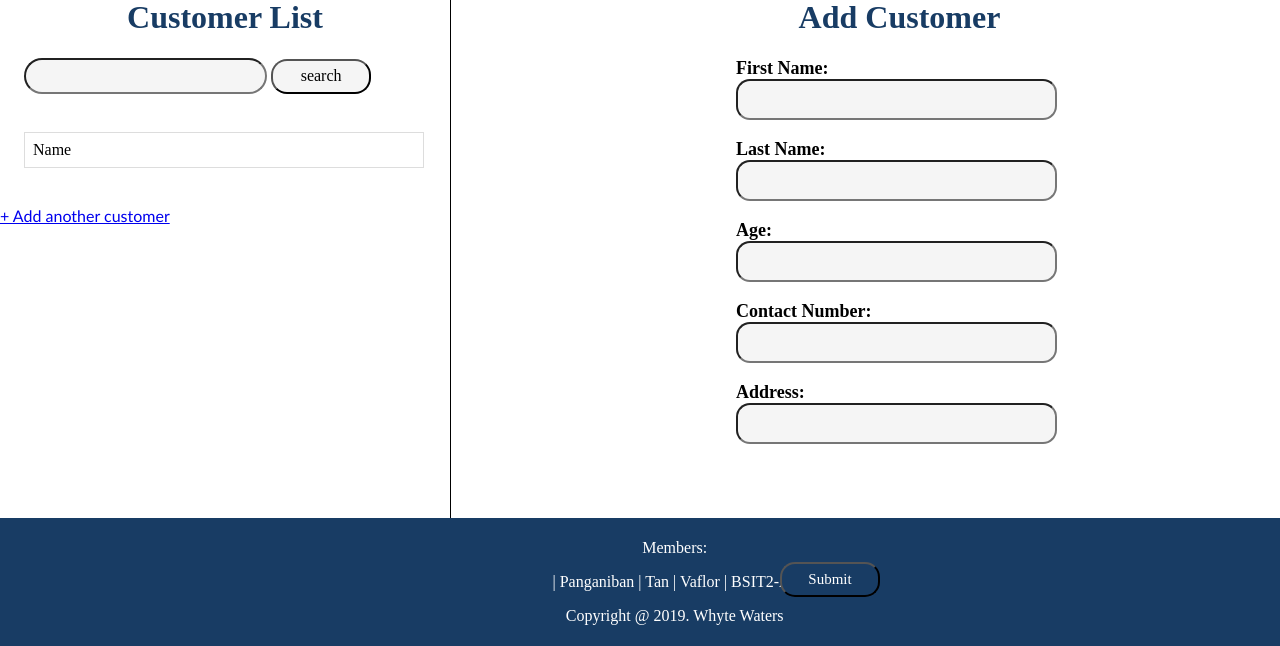
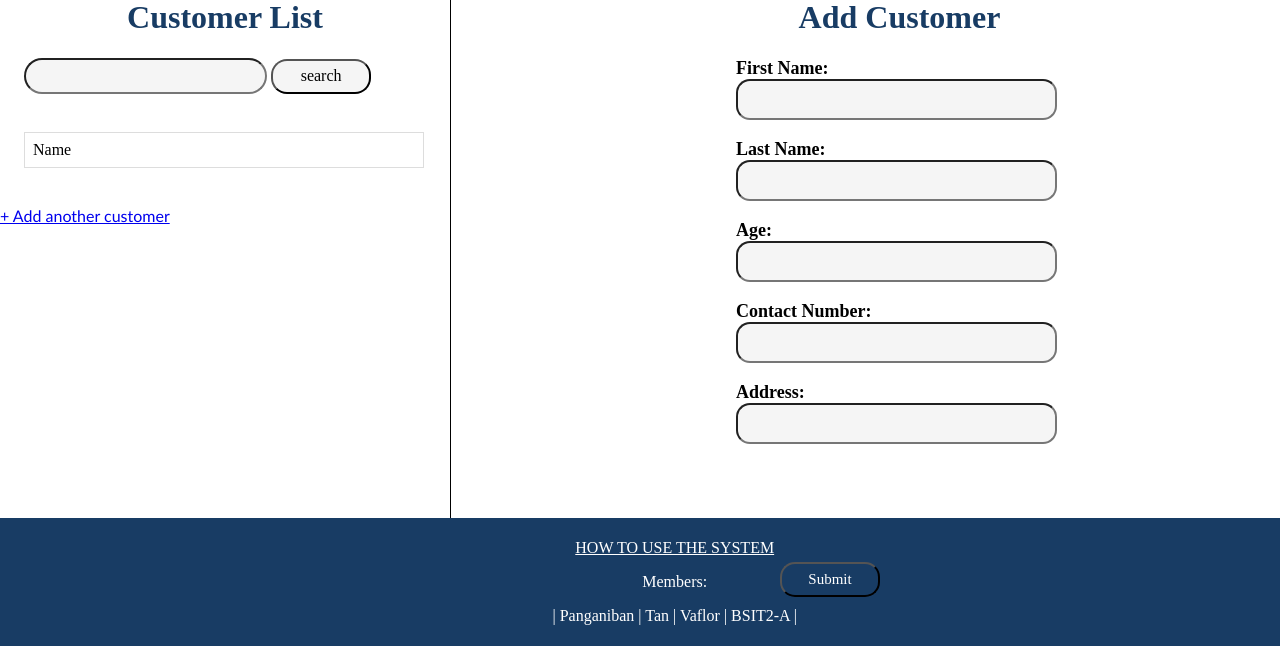
Before and after one commit to Yeshuya/web-app-exam, a PHP site: page /index.php in a window 1280 px wide; the page is wider, and only the part inside the window is pictured. Shown: the part 240-886 px from the top of that part. Run offline with PHP 8.4, Linux system fonts and the light colour scheme; the visitor is signed in with stand-in values (Sample User, id 1); data that the repository does not hold is empty; some web fonts are replaced.

Commit message:
Update index.php

```diff
--- a/index.php
+++ b/index.php
@@ -50,10 +50,10 @@ if(isset($_SESSION['User']))
 			?>
 		</div>
 		<div class="footer">
-            <p><center style="font-size: 20 px; margin-top: 5px; color: white">Members: </center></p>
-            <center style="color: white">| Panganiban | Tan | Vaflor | BSIT2-A | </center></p>
-			<p><center style="font-size: 20 px; margin-top: 5px; color: white"> Copyright @ 2019. Whyte Waters </center></p>
-        </div>
+			 <p><center style="font-size: 20 px; margin-top: 5px; color: white"><a href="https://drive.google.com/file/d/1RjhRi8Nrz9kWE077ENEbAhuzmR-ellQA/view?usp=sharing"> HOW TO USE THE SYSTEM </a></center></p>
+            		<p><center style="font-size: 20 px; margin-top: 5px; color: white">Members: </center></p>
+            		<center style="color: white">| Panganiban | Tan | Vaflor | BSIT2-A | </center></p>
+        	</div>
 	</body>
 </html>
 
```
